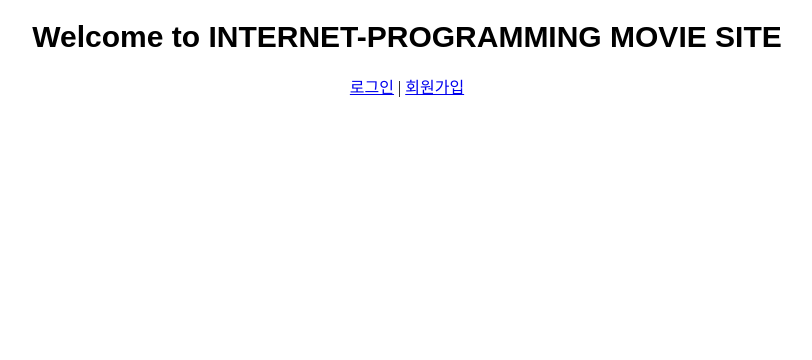
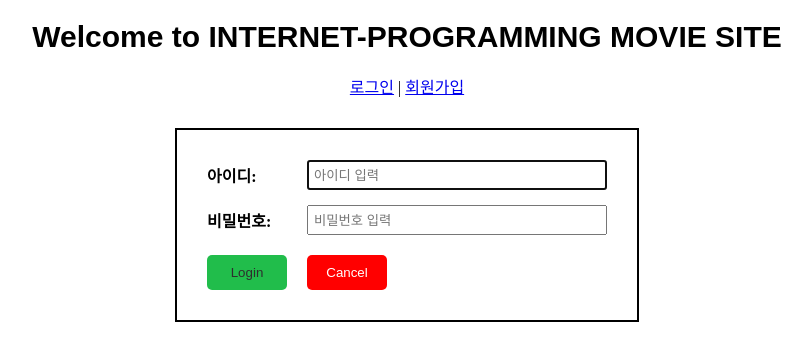
Before and after one commit to 2021118025/HomeworkRepository, a plain HTML site: page LAB2/login.html in a window 1280 px wide. Shown: the whole page, without its empty margins (233-1045 px from the left). Drawn offline with Linux system fonts and the light colour scheme.

Commit message:
result
result

```diff
--- a/LAB2/login.html
+++ b/LAB2/login.html
@@ -13,5 +13,26 @@
         <a href="login.html">로그인</a> |
         <a href="signup.html">회원가입</a>
     </div>
+
+    <main>
+        <div class="form-box">
+            <div class="form-row">
+                <label>아이디:</label>
+                <input name="아이디" type="text" placeholder = "아이디 입력" autofocus>
+            </div>
+            <div class="form-row">
+                <label>비밀번호:</label>
+                <input name="비밀번호" type="text" placeholder = "비밀번호 입력" required>
+            </div>
+
+            <div id="button">
+                <div class="submit"><input name = "login" type = "submit" value = "Login"></div>
+                <div class="cancel"><input name = "cancel" type = "reset" value = "Cancel"></div>
+            </div>
+
+        </div>
+
+    </main>
+
 </body>
 </html>
--- a/LAB2/main.css
+++ b/LAB2/main.css
@@ -57,7 +57,7 @@ main {
     gap: 20px;
 }
 
-.signup input, .cancel input {
+.submit input, .cancel input {
     text-align: center;
     background-color: #21bd4b;
     padding: 10px;
```
Also changed, not shown: LAB2/signup.html (+2 -1 lines).
